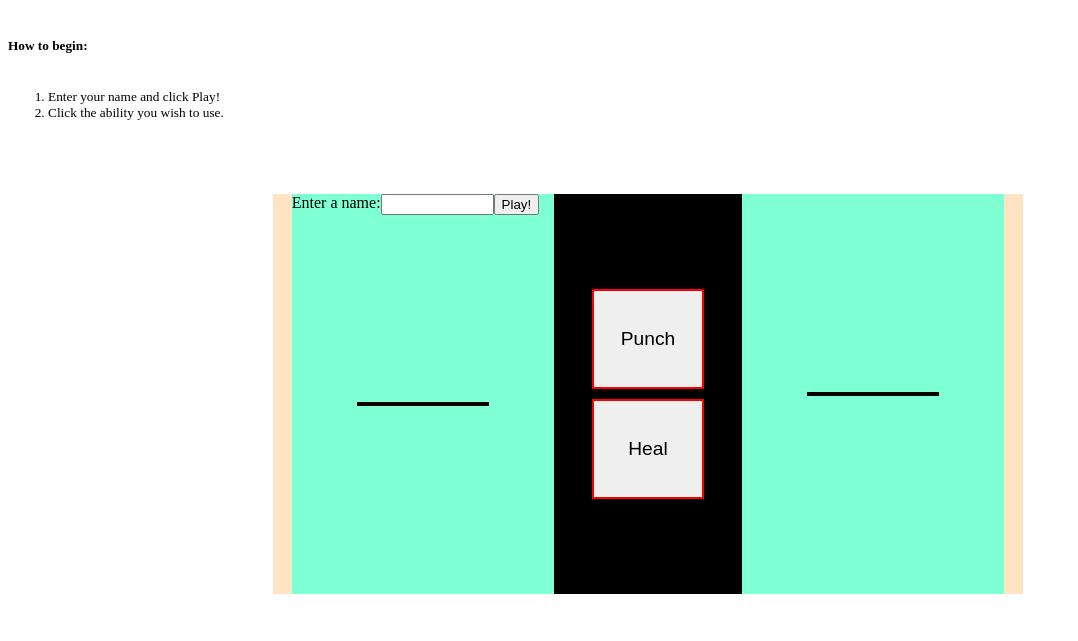
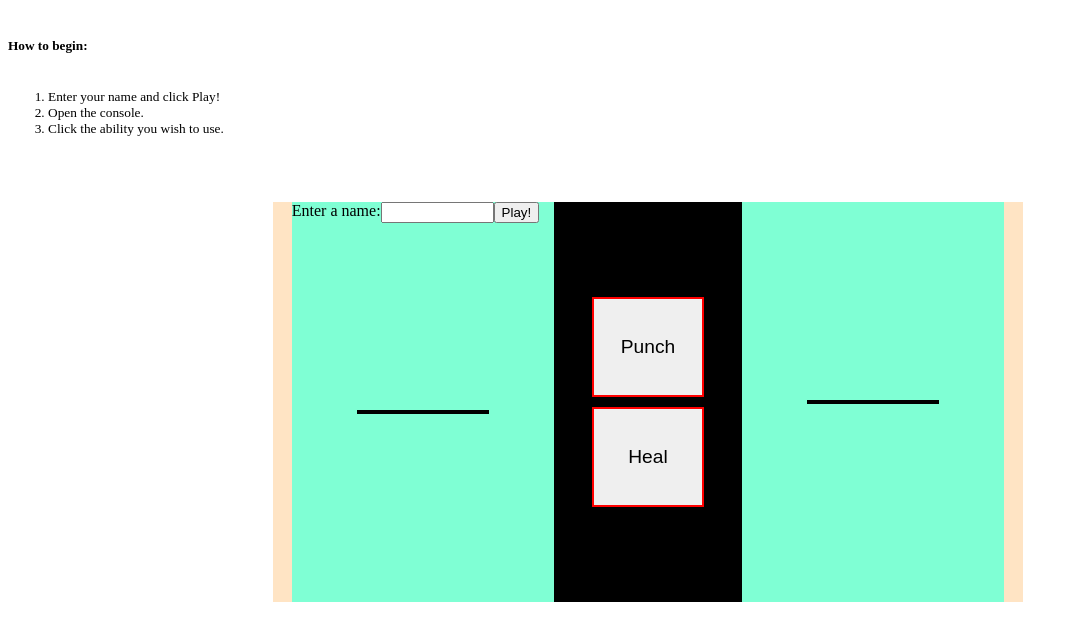
Before and after one commit to Robbyrush/github, a plain HTML site: page Unit_2_Project/index.html in a window 1280 px wide. Shown: the part 155-796 px from the top of the page, without its empty margins (0-1078 px from the left). Drawn offline with Linux system fonts and the light colour scheme.

Commit message:
Update index.html

```diff
--- a/Unit_2_Project/index.html
+++ b/Unit_2_Project/index.html
@@ -17,7 +17,9 @@
     <h5>How to begin:</h5>
     <ol>
         <li> Enter your name and click Play!</li>
+        <li> Open the console.</li>
         <li> Click the ability you wish to use.</li>
+
     </ol>
     <div class="container">
         <div id="playerStats">
```
